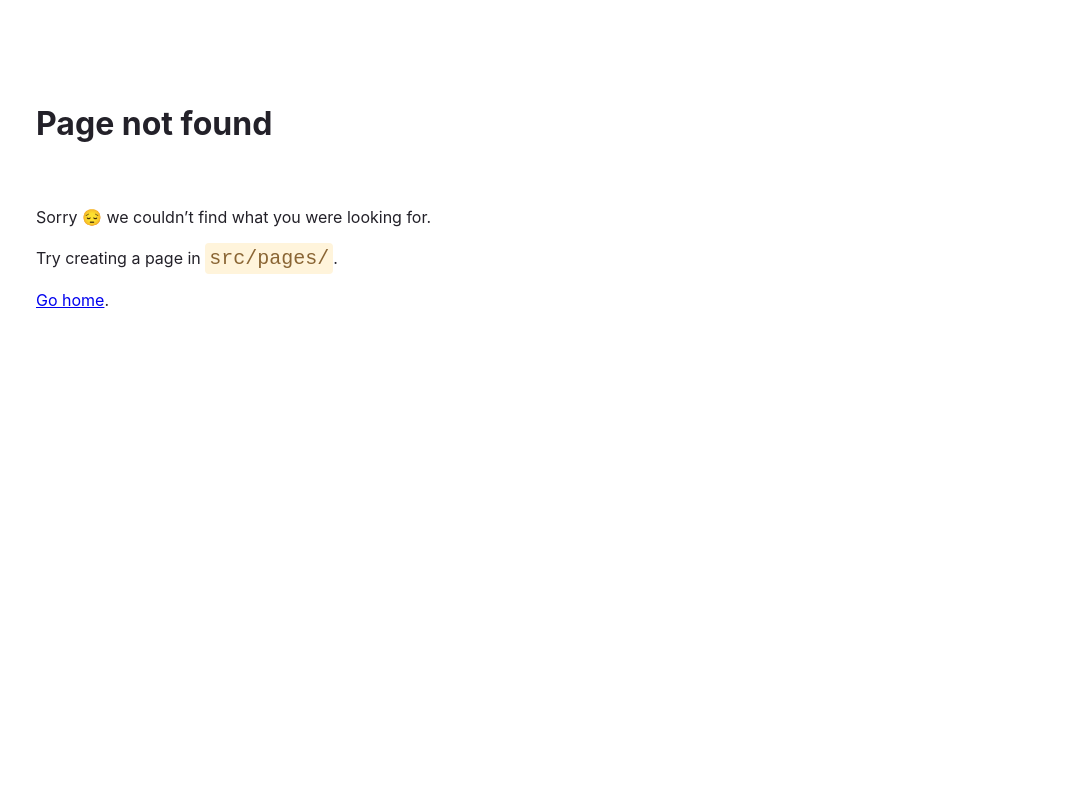
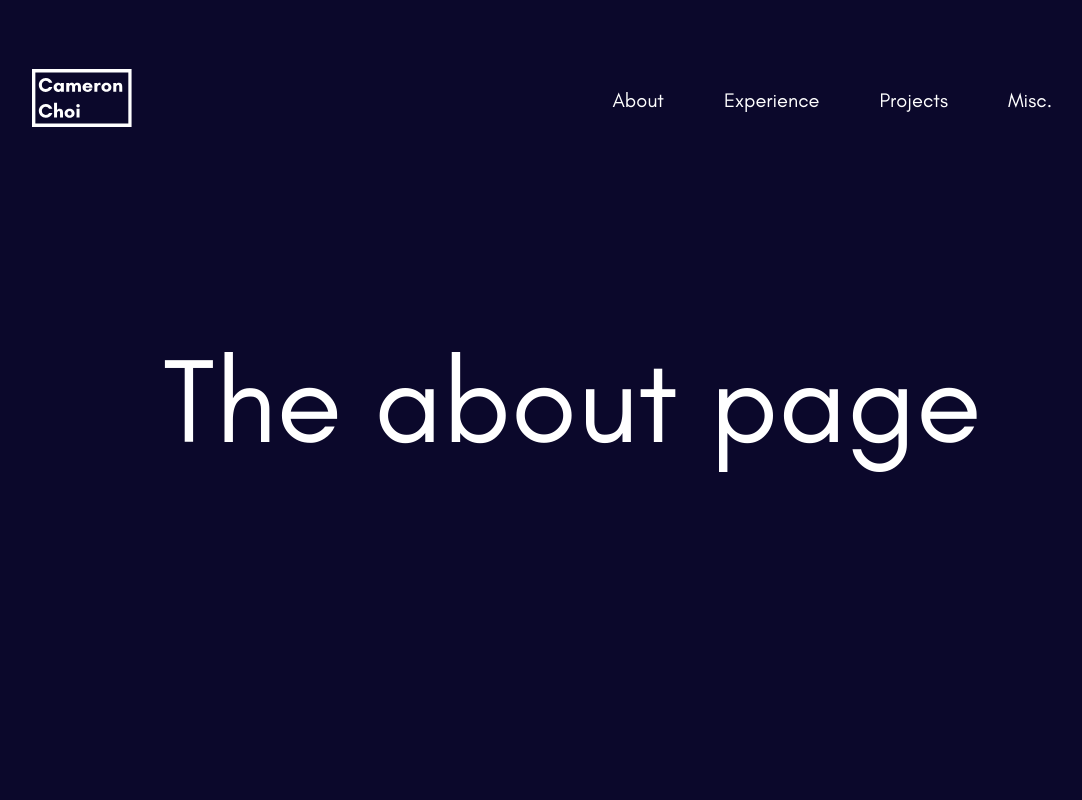
Before and after one commit to cameronchoi/portfolio, a Gatsby site: page /about in a window 1280 px wide. Before the commit this address had no page. Shown: the top 800 px of the page, without its empty margins (68-1150 px from the left). Built offline with nearby package versions, Linux system fonts and the light colour scheme; Gatsby itself is replaced by a stand-in of ours.

Commit message:
Add linking and about page

```diff
--- a/src/components/Navbar.js
+++ b/src/components/Navbar.js
@@ -1,22 +1,35 @@
 import React from "react";
 import { Logo } from "./Logo";
-import { StyledHeader, StyledLinks, StyledNavbar } from "./styles/Navbar.styled";
+import {
+  StyledHeader,
+  StyledLinks,
+  StyledNavbar,
+} from "./styles/Navbar.styled";
+import { Link } from "gatsby";
 
 export default function Navbar() {
   return (
     <StyledHeader>
       <StyledNavbar>
         <div>
-          <a>
+          <Link to="/">
             <Logo width={100} color="white" />
-          </a>
+          </Link>
         </div>
         <StyledLinks>
           <ul>
-            <li>About</li>
-            <li>Experience</li>
-            <li>Projects</li>
-            <li>Misc.</li>
+            <Link to="/about">
+              <li>About</li>
+            </Link>
+            <Link to="/experience">
+              <li>Experience</li>
+            </Link>
+            <Link to="/projects">
+              <li>Projects</li>
+            </Link>
+            <Link to="/misc">
+              <li>Misc.</li>
+            </Link>
           </ul>
         </StyledLinks>
       </StyledNavbar>
--- a/src/components/sections/About.js
+++ b/src/components/sections/About.js
@@ -0,0 +1,10 @@
+import React from "react";
+import { StyledAbout } from "../styles/About.styled";
+
+export const About = () => {
+  return (
+    <StyledAbout>
+      <h1>The about page</h1>
+    </StyledAbout>
+  );
+};
--- /dev/null
+++ b/src/components/styles/About.styled.js
@@ -0,0 +1,9 @@
+import styled from "styled-components";
+
+export const StyledAbout = styled.div`
+  min-height: 100vh;
+  display: flex;
+  justify-content: center;
+  align-items: center;
+  width: 100%;
+`;
--- /dev/null
+++ b/src/pages/about.js
@@ -0,0 +1,13 @@
+import * as React from "react";
+import { Layout } from "../components/Layout";
+import { About } from "../components/sections/About";
+
+const AboutPage = () => {
+  return (
+    <Layout>
+        <About />
+    </Layout>
+  );
+};
+
+export default AboutPage;
--- a/src/styles/Global.js
+++ b/src/styles/Global.js
@@ -26,6 +26,11 @@ const GlobalStyles = createGlobalStyle`
         font-size: 45px;
         font-weight: 300;
     }
+
+    a {
+        color: ${({ theme }) => theme.colors.darkPrimary};
+        text-decoration: none;
+    }
 `;
 
 export default GlobalStyles;
```
